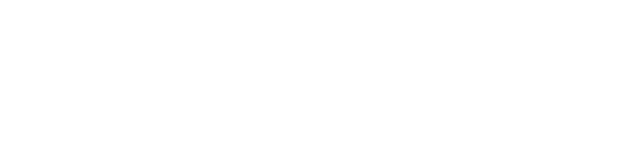
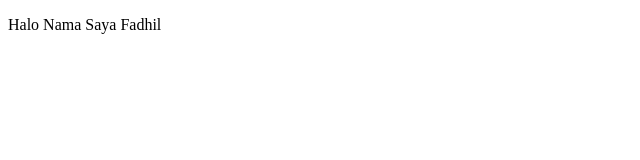
Before and after one commit to fadhilAR1/UAS-DesainWeb, a plain HTML site: page store.html in a window 1280 px wide. Shown: the whole page, without its empty margins (0-640 px from the left). Drawn offline with Linux system fonts and the light colour scheme.

Commit message:
nambah nama

```diff
--- a/store.html
+++ b/store.html
@@ -6,6 +6,6 @@
     <title>Document</title>
 </head>
 <body>
-
+    <p>Halo Nama Saya Fadhil</p>
 </body>
 </html>
```
